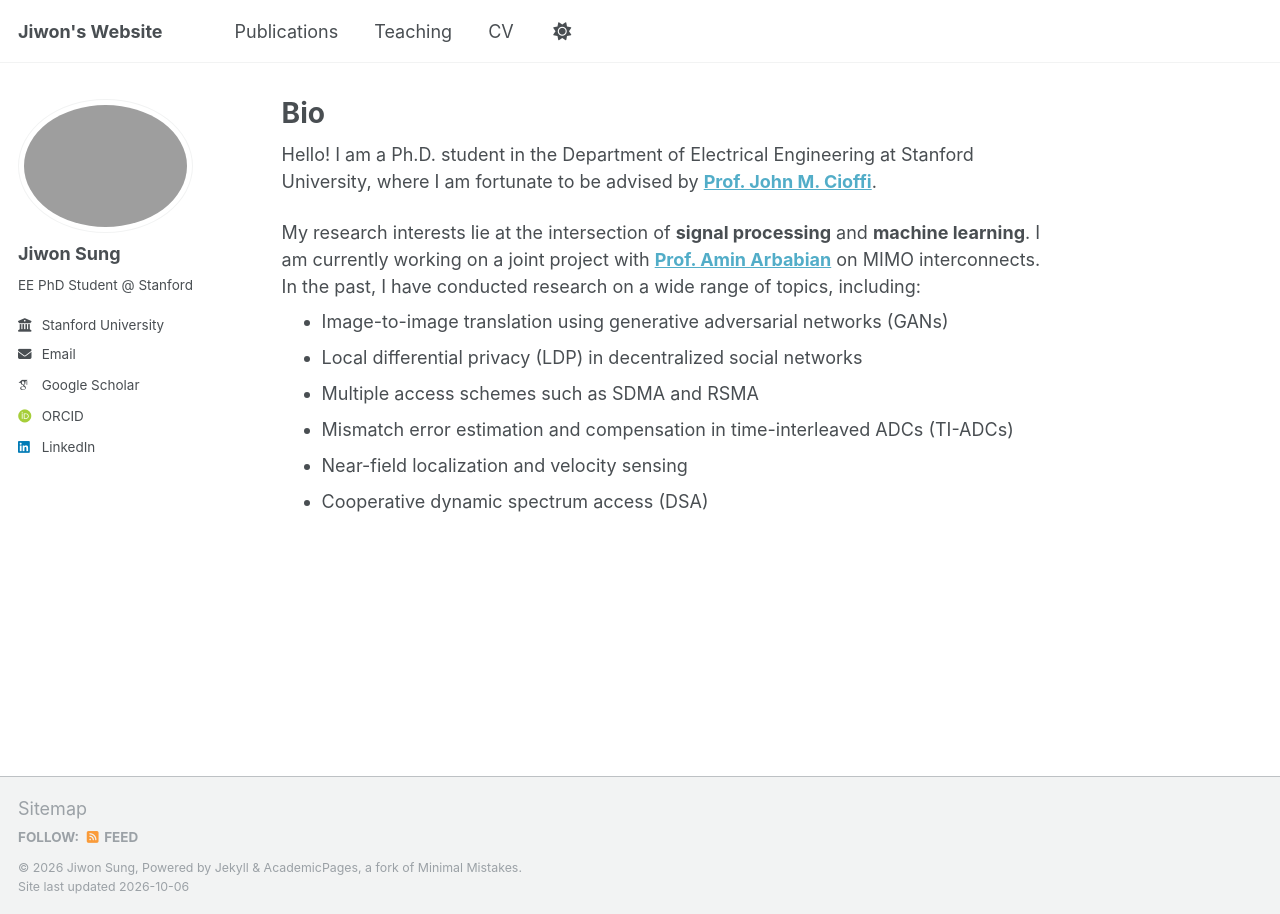
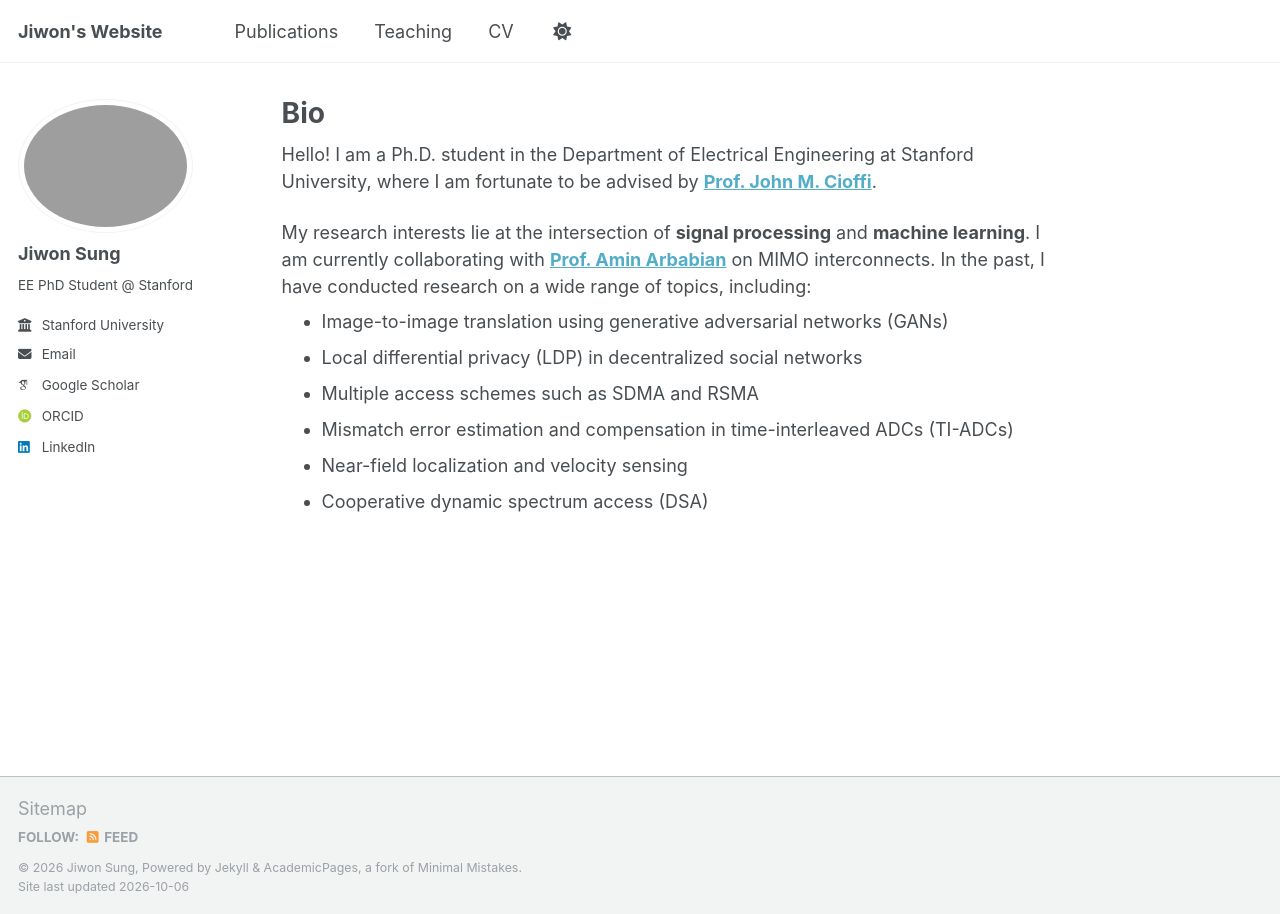
Before and after one commit to sunione/sunione.github.io, a Jekyll site: the page built from _pages/about.md, in a window 1280 px wide. Built offline with Jekyll 4.4.1, drawn with Linux system fonts in a browser that asks for light colours; some web fonts are replaced.

Commit message:
Update collaboration wording in about.md

```diff
--- a/_pages/about.md
+++ b/_pages/about.md
@@ -9,7 +9,7 @@ redirect_from:
 
 Hello! I am a Ph.D. student in the Department of Electrical Engineering at Stanford University, where I am fortunate to be advised by [**Prof. John M. Cioffi**](https://cioffi-group.stanford.edu/).
 
-My research interests lie at the intersection of **signal processing** and **machine learning**. I am currently working on a joint project with [**Prof. Amin Arbabian**](https://profiles.stanford.edu/amin-arbabian) on MIMO interconnects. In the past, I have conducted research on a wide range of topics, including:
+My research interests lie at the intersection of **signal processing** and **machine learning**. I am currently collaborating with [**Prof. Amin Arbabian**](https://profiles.stanford.edu/amin-arbabian) on MIMO interconnects. In the past, I have conducted research on a wide range of topics, including:
 <div style="margin-top: -15px;"></div>
 - Image-to-image translation using generative adversarial networks (GANs)
 - Local differential privacy (LDP) in decentralized social networks
```
